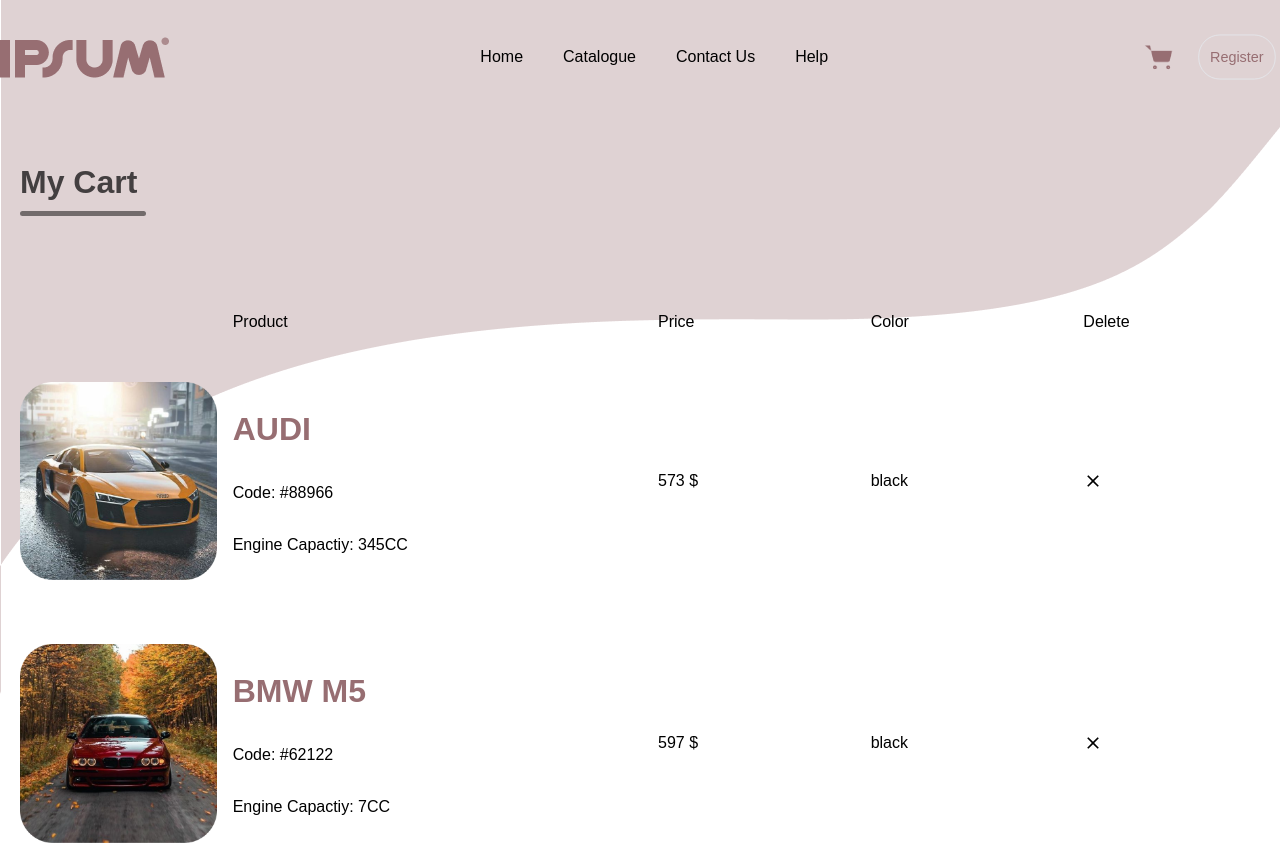
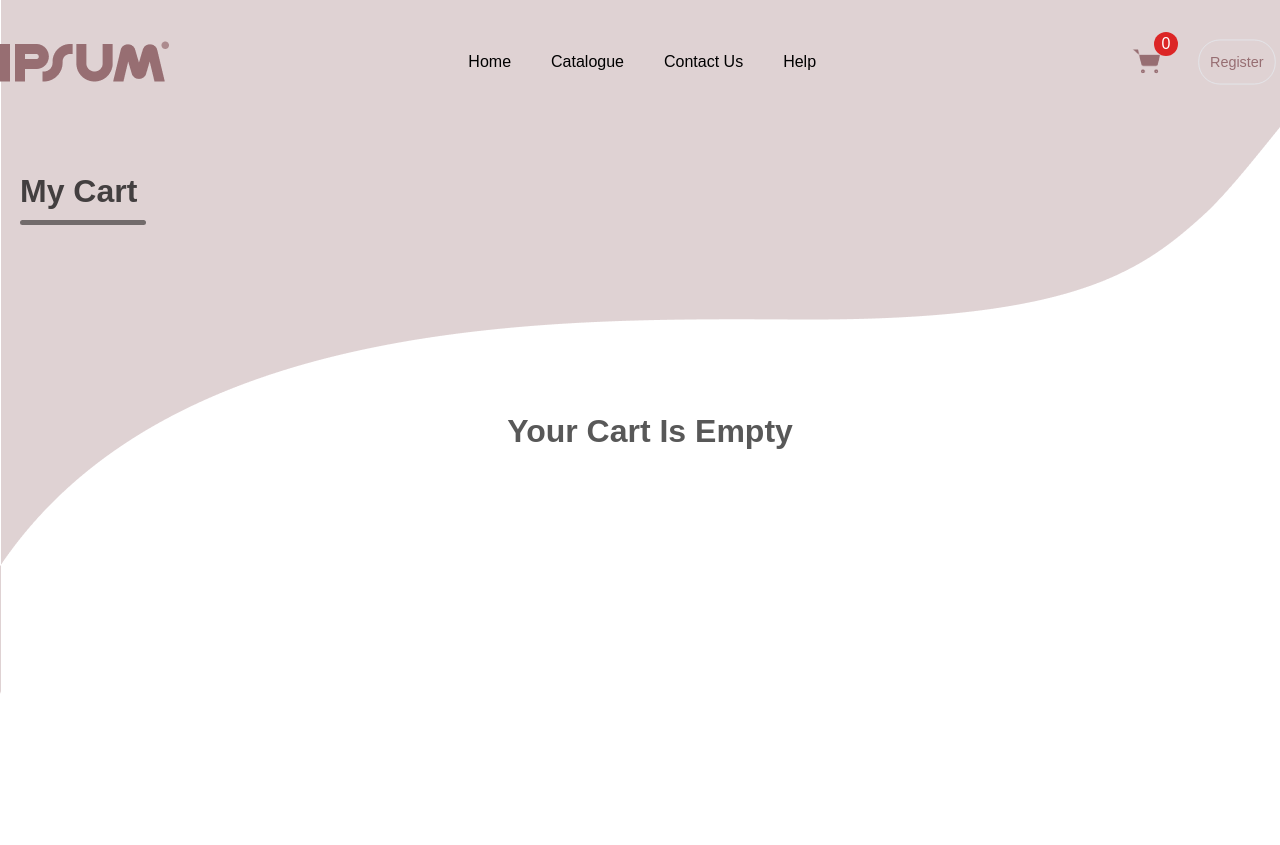
Before and after one commit to Abd-ulrhman-Ghzal/Car-Store, a React (Create React App) app: page /Car-Store/Cart-Order in a window 1280 px wide. Shown: the top 845 px of the page. After the commit the page ends 800 px from the top, so only its background shows below. Built offline with nearby package versions, Linux system fonts and the light colour scheme.

Commit message:
add context

```diff
--- a/src/App.js
+++ b/src/App.js
@@ -4,12 +4,13 @@ import Mainpage from './componnents/main-page-components/Mainpage';
 import { BrowserRouter ,Routes,Route } from 'react-router-dom';
 import Cart from './componnents/cart-details-components/Cart';
 import CarDetails from './componnents/car-details/CarDetails';
+import Contextprovider from './Context/Context';
 
 function App() {
   return (
     <>
     <BrowserRouter>
-
+      <Contextprovider>
       <NavBar/>
        <Routes>
 
@@ -19,7 +20,7 @@ function App() {
 
         <Route path='/Car-Store/Car-Detail' element={<CarDetails/>}/>
        </Routes>
-
+       </Contextprovider>
     </BrowserRouter>
 
     </>
--- /dev/null
+++ b/src/Context/Context.js
@@ -0,0 +1,12 @@
+import React, { createContext, useState } from 'react'
+
+
+export const CartContext=createContext()
+export default function Context({children}) {
+    const [cartItem,setCartItem]=useState([])
+  return (
+    <CartContext.Provider value={{cartItem,setCartItem}}>
+        {children}
+    </CartContext.Provider>
+  )
+}
--- a/src/componnents/NavBar.js
+++ b/src/componnents/NavBar.js
@@ -1,23 +1,20 @@
-import React,{useState} from 'react'
+import React,{useContext, useState} from 'react'
 import logo from '../images/Logo.png'
 import cart from '../images/cart.png'
 import * as Faicons from "react-icons/fa";
 import * as Ioicons from "react-icons/io5";
 import { Link, useNavigate } from 'react-router-dom';
+import { CartContext } from '../Context/Context';
 
 export default function NavBar() {
 
 
-
+   const {cartItem}=useContext(CartContext)
    const [showsidebar,Setshowsidebar]=useState(false)
    const navigation=useNavigate()
-   const root = document.getElementById('root');
-   if(showsidebar===true){
-    root.onclick(()=>{Setshowsidebar(false)})
-   }
 
   return (
-    <div className='md:container mx-auto pt-8 pb-3'>
+    <div className='md:container mx-auto mt-8  pb-3 '>
 
       <div className={showsidebar?' sidebar active md:hidden':' sidebar md:hidden '}>
 
@@ -60,8 +57,9 @@ export default function NavBar() {
           </ul>
           </div>
           <div className='flex justify-center items-center gap-4' style={{color:'#976E72'}}>
-           <div>
+           <div className='relative p-3'>
            <img src={cart} alt='' className='max-w-full scale-75 cursor-pointer' onClick={()=>navigation('/Car-Store/Cart-Order')}/>
+           <span className='absolute right-0 top-0 text-white bg-red-600 rounded-full px-2 '>{cartItem.length}</span>
            </div>
            <div>
             <button className='rounded-3xl border p-3 scale-90 register' >Register</button>
--- a/src/componnents/car-details/CarDetails.js
+++ b/src/componnents/car-details/CarDetails.js
@@ -92,7 +92,7 @@ export default function CarDetails({src,Cartype}) {
                </div>
               </div>
             </div>
-            <div className='flex justify-around flex-wrap gap-6 xl:gap-20'>
+            <div className='flex justify-around flex-wrap lg:flex-nowrap gap-6 xl:gap-20'>
               <Link to='/Car-Store/Cart-Order' className='btn details-btn-sec flex justify-center items-center'>Add Too Cart</Link>
               <Link to='/Order-Confirmation' className='btn details-btn-main flex justify-center items-center' >Buy Now</Link>
             </div>
--- a/src/componnents/cart-details-components/Carscard.js
+++ b/src/componnents/cart-details-components/Carscard.js
@@ -2,7 +2,7 @@ import React from 'react'
 import * as IOicon from 'react-icons/io'
 
 
-export default function Carscard({src,cartype,color}) {
+export default function Carscard({src,cartype,price}) {
   return (
     <>
     <div className='col-start-1 col-end-3 md:col-end-4 gap-y-16 gap-x-4'>
@@ -18,10 +18,10 @@ export default function Carscard({src,cartype,color}) {
       </div>
     </div>
     <div>
-        <p className='flex flex-col sm:flex-row'>{Math.floor(Math.random() * (1000 - 500 ) + 500)} $</p>
+        <p className='flex flex-col sm:flex-row'>{price}$</p>
     </div>
     <div>
-        <p>{color}</p>
+        <p>black</p>
     </div>
     <div>
     <IOicon.IoMdClose className='text-xl cursor-pointer'/>
--- a/src/componnents/cart-details-components/Cart.js
+++ b/src/componnents/cart-details-components/Cart.js
@@ -1,13 +1,9 @@
-import React from 'react'
+import React, { useContext } from 'react'
 import Carscard from './Carscard'
-import audi from '../../images/audi.png'
-import bmw from '../../images/bmw.png'
-import volvo from '../../images/stition.png'
-import bmw2 from '../../images/bmw 2.png'
+import { CartContext } from '../../Context/Context'
 
 export default function Cart() {
-  const color=['Red',"black","yellow","Blue"]
-  const random=Math.floor(Math.random() * color.length)
+  const {cartItem}=useContext(CartContext)
 
   return (
   <>
@@ -16,6 +12,8 @@ export default function Cart() {
     <div className='container mx-auto '>
       <div className='flex flex-col gap-6 mt-16 ml-5 mb-10'>
         <h1 className='main-text opacity-70 Cart-mainText relative '>My Cart</h1>
+        {!cartItem.length && <div className='h-96 flex justify-center items-center'><h1 className='main-text opacity-65'>Your Cart Is Empty</h1></div>}
+        {cartItem.length>0 &&
         <div className='grid grid-cols-1 gap-12  mt-20'>
         <div className='grid grid-cols-5 md:grid-cols-6 gap-y-16 gap-x-4'>
           <h1 className='col-start-1 col-end-3 md:col-start-2 md:col-end-4'>Product</h1>
@@ -24,12 +22,18 @@ export default function Cart() {
           <h1 className=' col-start-5 md:col-start-6'>Delete</h1>
         </div>
         <div className='grid grid-cols-5 md:grid-cols-6 gap-y-16 gap-x-4 justify-center items-center'>
-           <Carscard src={audi} cartype={'AUDI'} color={color[random]}/>
-           <Carscard src={bmw} cartype={'BMW M5'} color={color[random]}/>
-           <Carscard src={volvo} cartype={'VOLVO'} color={color[random]}/>
-           <Carscard src={bmw2} cartype={'BMW'} color={color[random]}/>
+        {
+         cartItem.map(e=>{
+          return e.map(p=>{
+            return(
+              <Carscard src={p.src} cartype={p.cartype} price={p.price}/>
+            )
+          })
+        })
+        }
         </div>
        </div>
+       }
       </div>
     </div>
   </>
--- a/src/componnents/main-page-components/Footer.js
+++ b/src/componnents/main-page-components/Footer.js
@@ -20,8 +20,8 @@ export default function Footer() {
                 Menu
             </li>
             <ul className='flex flex-col gap-4'>
-                    {menutaps.map((e)=>{
-                       return <li className='text-gray-600'>{e}</li>
+                    {menutaps.map((e,index)=>{
+                       return <li key={index} className='text-gray-600'>{e}</li>
                     })}
                 </ul>
             </ol>
@@ -30,8 +30,8 @@ export default function Footer() {
                 Further Information
             </li>
             <ul className='flex flex-col gap-4'>
-                    {FItaps.map((e)=>{
-                       return <li className='text-gray-600'>{e}</li>
+                    {FItaps.map((e,index)=>{
+                       return <li key={index} className='text-gray-600'>{e}</li>
                     })}
                 </ul>
             </ol>
@@ -40,8 +40,8 @@ export default function Footer() {
                 Contact Us
             </li>
             <ul className='flex flex-col gap-4'>
-                    {ContactUs.map((e)=>{
-                       return <li className='text-gray-600'>{e}</li>
+                    {ContactUs.map((e,index)=>{
+                       return <li  key={index}className='text-gray-600'>{e}</li>
                     })}
                 </ul>
             </ol>
--- a/src/componnents/main-page-components/Topcaticgory.js
+++ b/src/componnents/main-page-components/Topcaticgory.js
@@ -1,23 +1,92 @@
-import React from 'react'
-import Carcard from './Carcard'
+import React, { useContext } from 'react'
+import seat from '../../images/seat.png'
+import whell from '../../images/wheel.png'
+import speedrpm from '../../images/speadRpm.png'
+import * as Ioicons from "react-icons/io";
 import audi from '../../images/audi.png'
 import bmw from '../../images/bmw.png'
 import volvo from '../../images/stition.png'
 import bmw2 from '../../images/bmw 2.png'
-
+import { CartContext } from '../../Context/Context';
 
 export default function Topcaticgory() {
-
-
+  const {cartItem,setCartItem}=useContext(CartContext)
+  const Cars=[
+    {
+    "_id":'1',
+    "src":audi,
+    "cartype":'AUDI',
+    "price":599
+  },{
+    "_id":'2',
+    "src":bmw,
+    "cartype":'BMW M5',
+    "price":699
+  },{
+    "_id":'3',
+    "src":volvo,
+    "cartype":'Volvo',
+    "price":399
+  },{
+    "_id":'4',
+    "src":bmw2,
+    "cartype":'BMW',
+    "price":999
+  }
+]
+const addcart=(id)=>{
+const data=Cars.filter(p=>{
+  return p._id===id
+})
+setCartItem(oldData=>[data,...oldData])
+}
   return (
     <div className='container mx-auto mt-32 mb-20 '>
       <div className='flex flex-col'>
         <h1 className='text-center main-text'>Top Categorise</h1>
         <div className='flex mt-10 xl:justify-around items-center flex-wrap justify-center gap-16'>
-          <Carcard src={audi} cartype={'AUDI'} />
-          <Carcard src={bmw} cartype={'BMW M5'}/>
-          <Carcard src={volvo} cartype={'VOLVO'}/>
-          <Carcard src={bmw2} cartype={'BMW'}/>
+          {
+            Cars.map(el=>{
+              return(
+              <div className='flex flex-col gap-7 items-center Car-card' key={el._id}>
+                <div>
+                  <img src={el.src} alt='' className='max-w-full'/>
+                </div>
+                <h2 className='text-center main-text'>{el.cartype}</h2>
+                <div className='flex lg:gap-16 gap-7'>
+                  <div className='flex items-center justify-center gap-3 flex-wrap'>
+                    <div>
+                     <img src={seat} alt='' className='max-w-full'/>
+                    </div>
+                    <p>4 Seator</p>
+                  </div>
+                  <div className='flex items-center justify-center gap-3 flex-wrap'>
+                    <div>
+                     <img src={whell} alt='' className='max-w-full'/>
+                    </div>
+                    <p>Manual</p>
+                  </div>
+                  <div className='flex items-center justify-center gap-3 flex-wrap'>
+                    <div>
+                     <img src={speedrpm} alt='' className='max-w-full'/>
+                    </div>
+                    <p>5KM/1-lt</p>
+                  </div>
+                </div>
+                <h3 className='text-center main-text'>Starting at {el.price}$/Day</h3>
+                <div className='flex items-center justify-around w-full'>
+                 <div className='flex items-center gap-2 sec-btn px-5 py-3'>
+                   <button className=''>Details</button>
+                   <Ioicons.IoMdArrowDropright/>
+                 </div>
+                 <div>
+                 <button className='rounded-3xl border p-3 main-btn' onClick={()=>{addcart(el._id)}}>Buy Now</button>
+                 </div>
+                </div>
+             </div>
+              )
+            })
+          }
         </div>
       </div>
     </div>
```
Also changed, not shown: src/componnents/main-page-components/Carcard.js (deleted, +0 -46 lines). Lines whose indentation alone changed are shown as unchanged.
